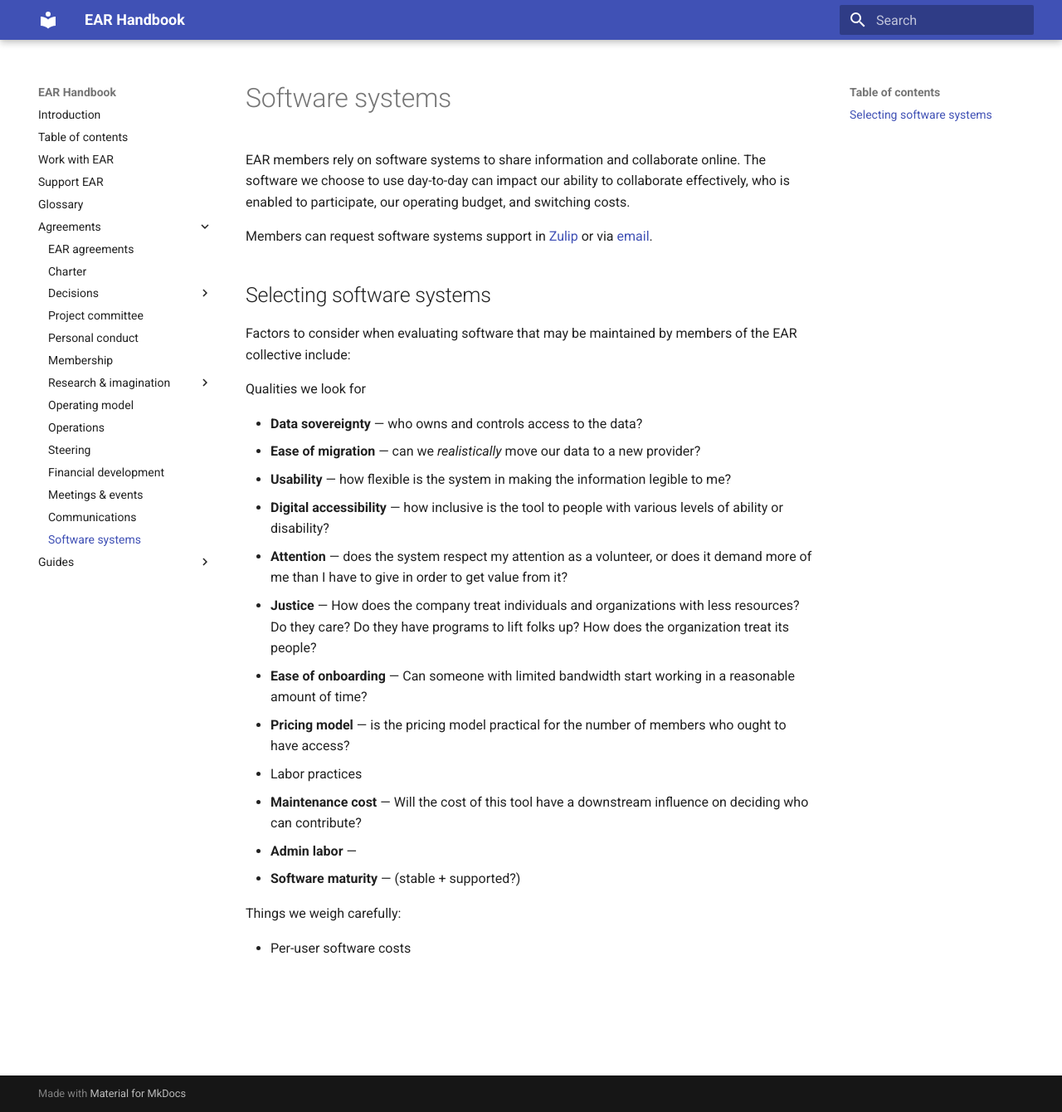
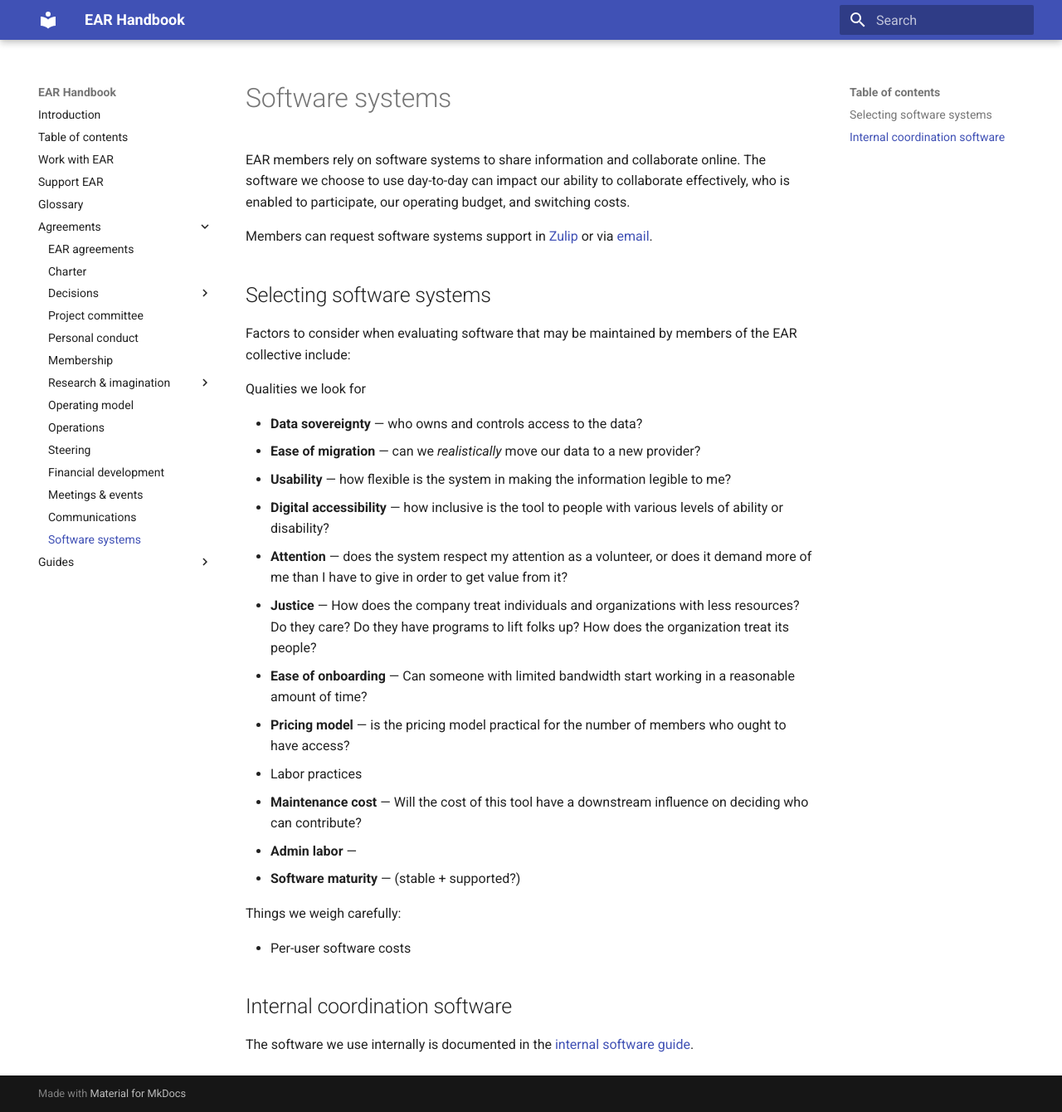
Before and after one commit to EcosystemActionResearch/Handbook, an MkDocs documentation site: the page built from docs/agreements/software-systems.md, in a window 1280 px wide and 1340 px high. Shown: the whole window at 83% size. Built offline with MkDocs 1.6.1 and Material for MkDocs 9.7.7, drawn with Linux system fonts in a browser that asks for light colours.

Commit message:
Link to internal coordination guide
Signed-off-by: Christian Alden Jacobs <christian@jacobs.io>

```diff
--- a/docs/agreements/software-systems.md
+++ b/docs/agreements/software-systems.md
@@ -26,3 +26,7 @@ Qualities we look for
 Things we weigh carefully:
 
 * Per-user software costs
+
+## Internal coordination software
+
+The software we use internally is documented in the [internal software guide](../guides/internal-coordination.md).
```
